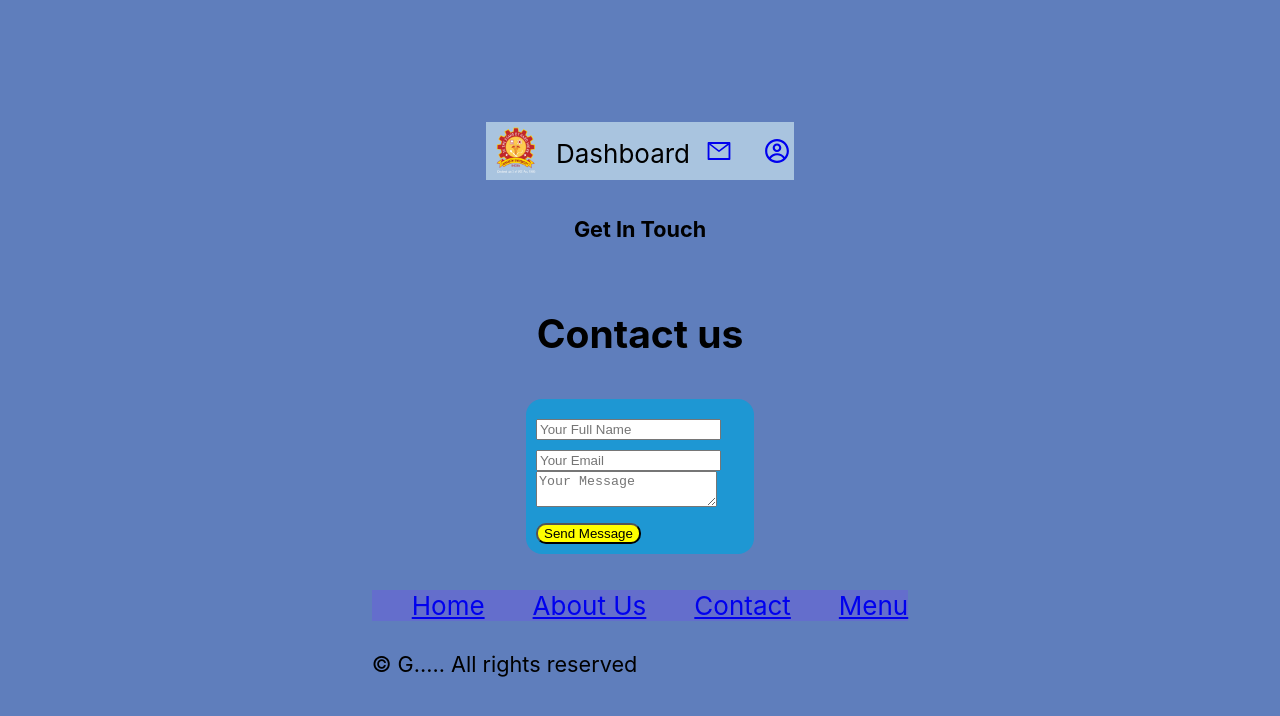
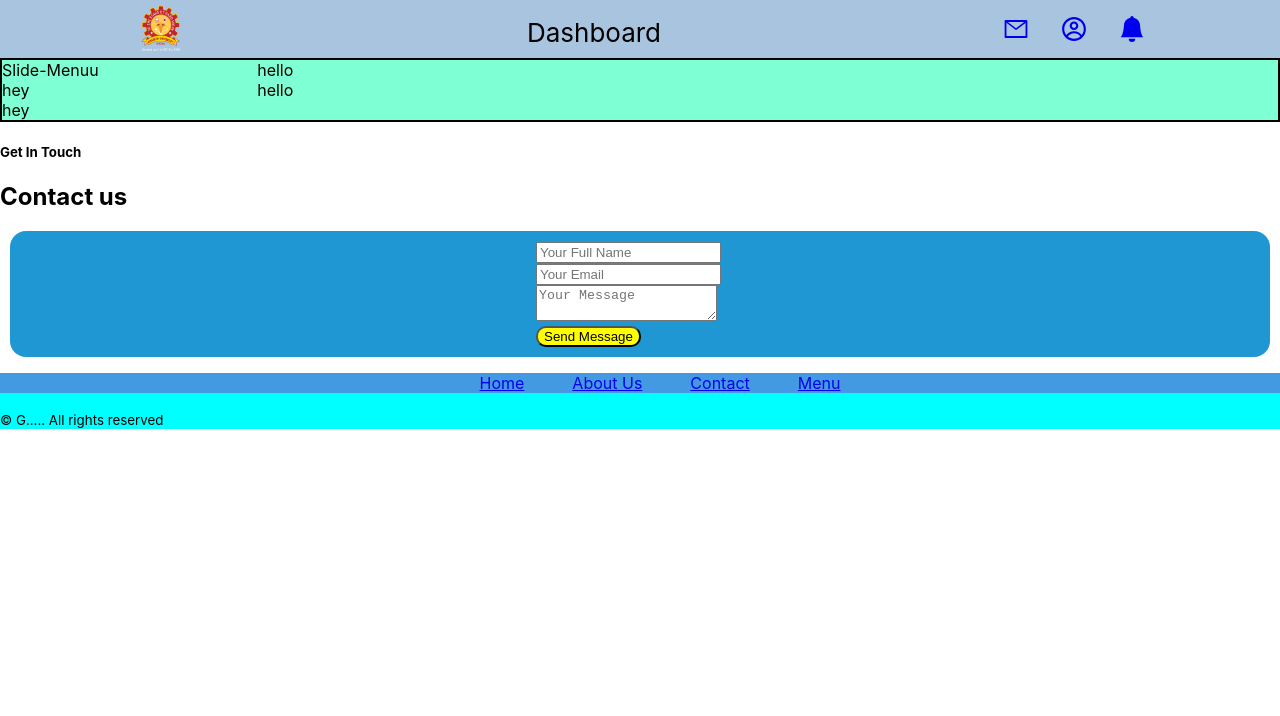
Before and after one commit to code2prince/GrovNest, a React (Create React App) app in the folder React_Project/grovnestapp/: page / in a window 1280 px wide. Shown: the top 716 px of the page. Built offline with nearby package versions, Linux system fonts and the light colour scheme; the HTML template or start-up script is replaced by a standard one.

Commit message:
working on slide menu

```diff
--- a/React_Project/grovnestapp/src/App.css
+++ b/React_Project/grovnestapp/src/App.css
@@ -3,12 +3,15 @@
 }
 
 .App-header {
-  background-color: #5f7ebc;
-  min-height: 100vh;
   display: flex;
   flex-direction: column;
-  align-items: center;
+  /* align-items: center; */
   justify-content: center;
   font-size: calc(10px + 2vmin);
 
 }
+
+.slide{
+  display: grid;
+  grid-template-columns: auto;
+}
--- a/React_Project/grovnestapp/src/App.js
+++ b/React_Project/grovnestapp/src/App.js
@@ -2,20 +2,21 @@ import React from 'react'
 import Header from "./component/Header/Header";
 import Footer from "./component/Footer/footer";
 import Contact from "./component/Contact/contact";
-import sideMenu from './component/SideMenu/sideMenu';
+import SideMenu from './component/SideMenu/sideMenu';
 
 import './App.css';
 const App = () => {
   return (
+    <>
       <div className='App-header'>
-        {/* <h1>App</h1> */}
         <Header/>
-        <space>
-          <sideMenu></sideMenu>
-        </space>
-        <Contact/>
+      </div>
+
+        <SideMenu/>
+      <Contact/>
+
         <Footer/>
-      </div>
+    </>
   )
 };
 
--- a/React_Project/grovnestapp/src/component/Footer/footer.css
+++ b/React_Project/grovnestapp/src/component/Footer/footer.css
@@ -4,6 +4,10 @@
     flex-wrap: wrap;
     justify-content: center;
     gap: 3rem;
-    margin-bottom: 0 auto 4rem;
+    margin-bottom: 0 auto 1rem;
     list-style-type: none;
 }
+.footer{
+    background-color: aqua;
+
+}
--- a/React_Project/grovnestapp/src/component/Footer/footer.jsx
+++ b/React_Project/grovnestapp/src/component/Footer/footer.jsx
@@ -2,9 +2,9 @@ import React from "react";
 import './footer.css';
 const footer=()=>{
 return (
-<footer>
-
-    <ul className="container_footer">
+<footer >
+<div className="footer">
+<ul className="container_footer">
         <li><a href='#'>Home</a></li>
         <li><a href='#'>About Us</a></li>
         <li><a href='#'>Contact</a></li>
@@ -14,6 +14,8 @@ return (
     <div className="footer_copyright">
         <small>&copy; G..... All rights reserved</small>
     </div>
+</div>
+
 </footer>
 )
 }
--- a/React_Project/grovnestapp/src/component/Header/Header.jsx
+++ b/React_Project/grovnestapp/src/component/Header/Header.jsx
@@ -1,21 +1,22 @@
 import React from 'react';
 import './header.css';
 import IMG from '../../asserts/logo.png';
-import {AiOutlineMail} from 'react-icons/ai';
-import {CgProfile} from 'react-icons/cg';
+import { AiOutlineMail } from 'react-icons/ai';
+import { CgProfile } from 'react-icons/cg';
+import { BsBellFill } from 'react-icons/bs'
 
 const Header = () => {
   return (
     <>
       <div className='header_container'>
-
         <div className='container_img'>
-            <img width={50} src={IMG} alt="header-img"/>
+          <img width={50} src={IMG} alt="header-img" />
         </div>
         <div >Dashboard</div>
         <nav className='nav'>
-          <a href='#'><AiOutlineMail/></a>
-          <a href='#'><CgProfile/></a>
+          <a href='#'><AiOutlineMail /></a>
+          <a href='#'><CgProfile /></a>
+          <a href='#'><BsBellFill /></a>
         </nav>
 
       </div>
--- a/React_Project/grovnestapp/src/component/Header/header.css
+++ b/React_Project/grovnestapp/src/component/Header/header.css
@@ -1,12 +1,13 @@
 
 .header_container{
     background-color: rgb(169, 196, 223);
+    /* background: transparent; */
     height:50px;
     display: flex;
     flex-wrap: wrap;
     justify-content: space-around;
     align-items: center;
-    gap: 1rem;
+    gap: 5rem;
     margin-top: 0px;
     padding: 4px;
     border-bottom: 1px solid rgba(red, green, blue, alpha);
--- a/React_Project/grovnestapp/src/component/SideMenu/sideMenu.css
+++ b/React_Project/grovnestapp/src/component/SideMenu/sideMenu.css
@@ -0,0 +1,6 @@
+.grid-twenty-eighty {
+    display: grid;
+    grid-template-columns:20% 80%;
+    background-color: aquamarine;
+    border: 2px solid;
+  }
--- a/React_Project/grovnestapp/src/component/SideMenu/sideMenu.jsx
+++ b/React_Project/grovnestapp/src/component/SideMenu/sideMenu.jsx
@@ -1,9 +1,18 @@
-import React from 'react'
+import React from 'react';
+import './sideMenu.css';
 
 const sideMenu = () => {
   return (
-    <div>sideMenu</div>
+    <>
+    <div className='grid-twenty-eighty'>
+        <div>Slide-Menuu</div>
+        <div>hello</div>
+        <div>hey</div>
+        <div>hello</div>
+        <div>hey</div>
+    </div>
+    </>
   )
 }
 
-export default sideMenu
+export default sideMenu;
```
Lines whose indentation alone changed are shown as unchanged.
